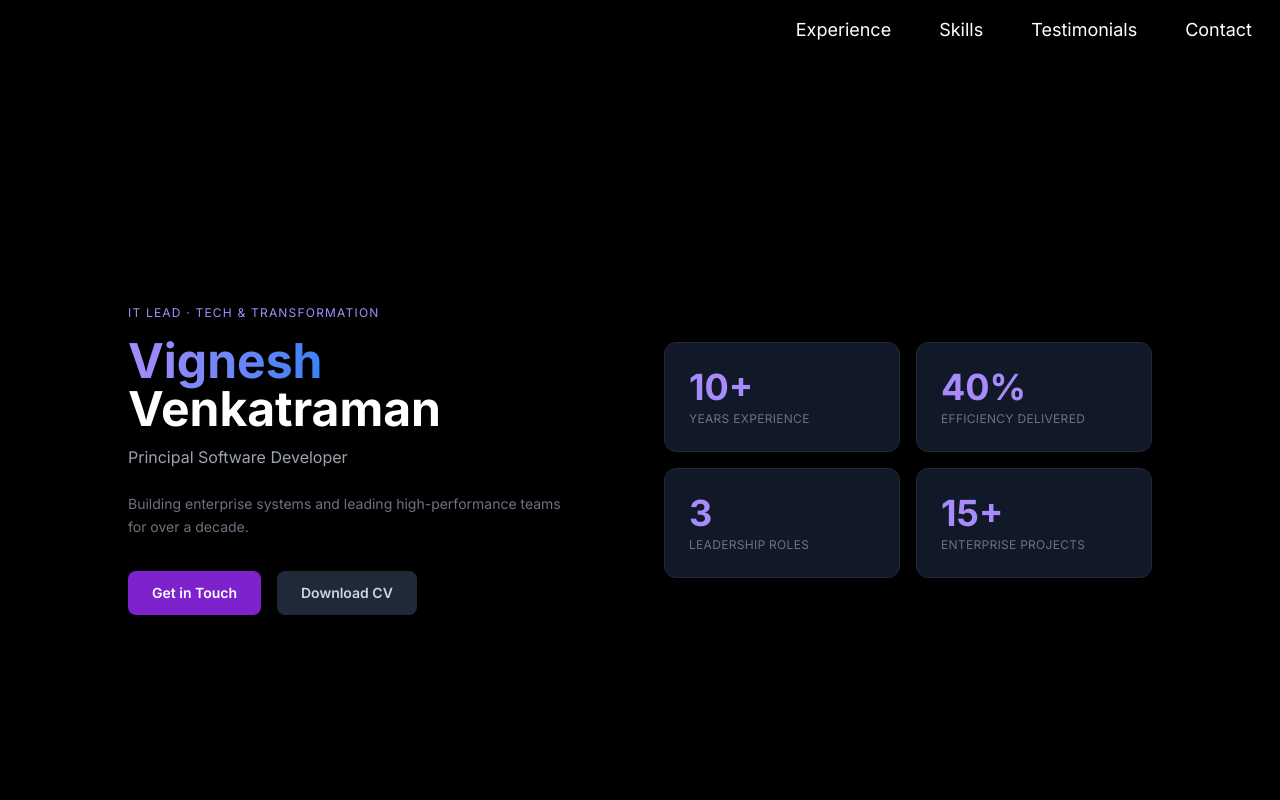
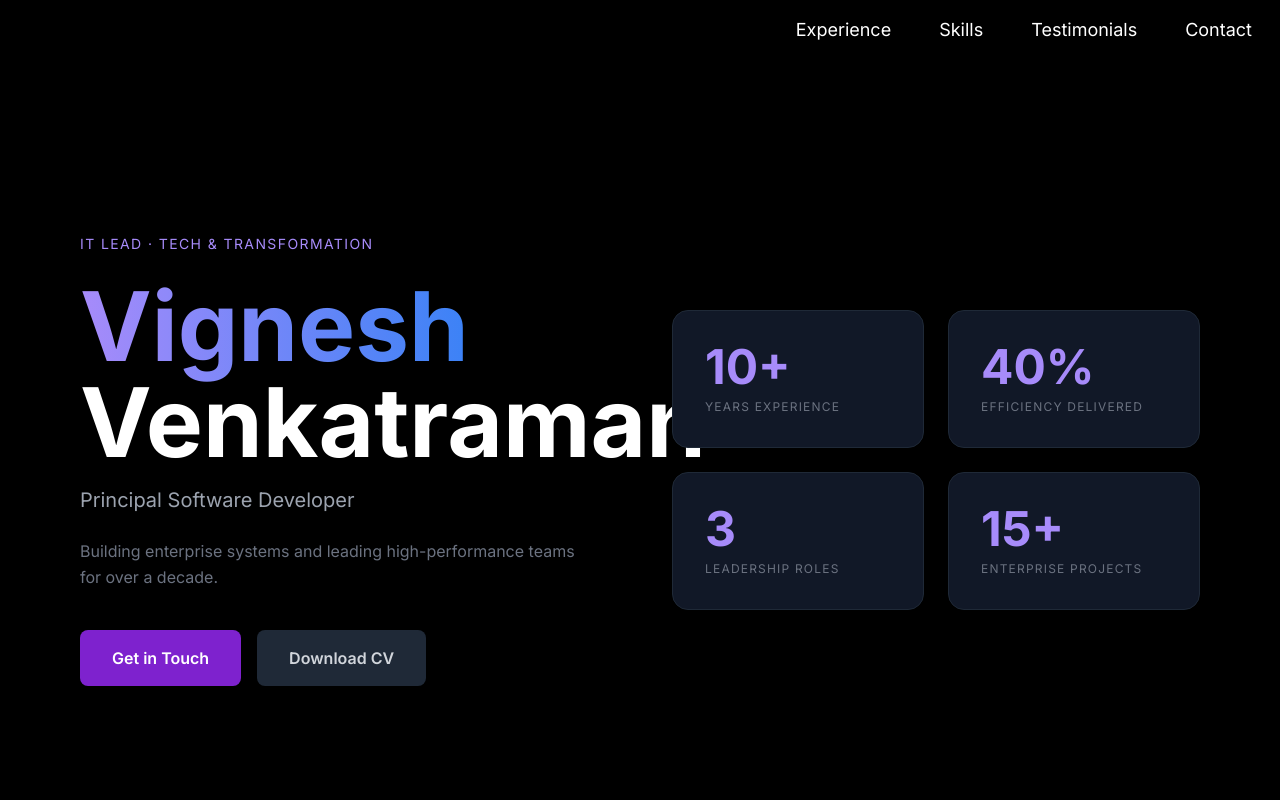
Before and after one commit to vigneshvenkat/senior-it-lead-portfolio, a Next.js app: page / in a window 1280 px wide. Shown: the top 800 px of the page. Built offline with nearby package versions, Linux system fonts and the light colour scheme.

Commit message:
Increased the size of contents in Hero

```diff
--- a/src/components/Hero.tsx
+++ b/src/components/Hero.tsx
@@ -1,38 +1,38 @@
 const Hero = () => {
   return (
     <section className="min-h-screen flex items-center bg-black text-white py-16">
-      <div className="w-full px-16 md:px-24 lg:px-32">
-        <div className="grid grid-cols-1 md:grid-cols-2 gap-12 items-center">
+      <div className="w-full px-12 md:px-20">
+        <div className="grid grid-cols-1 md:grid-cols-2 gap-16 items-center">
 
           {/* Left — text content */}
           <div>
-            <p className="text-xs uppercase tracking-widest text-purple-400 mb-4">
+            <p className="text-sm uppercase tracking-widest text-purple-400 mb-6">
               IT Lead · Tech &amp; Transformation
             </p>
-            <h1 className="text-4xl md:text-5xl font-bold leading-tight mb-3">
+            <h1 className="text-6xl md:text-7xl lg:text-8xl font-bold leading-none mb-4">
               <span className="text-transparent bg-clip-text bg-gradient-to-r from-purple-400 to-blue-500">
                 Vignesh
               </span>
               <br />
               Venkatraman
             </h1>
-            <p className="text-gray-400 mb-6 text-base">
+            <p className="text-gray-400 mb-6 text-xl">
               Principal Software Developer
             </p>
-            <p className="text-gray-500 text-sm leading-relaxed mb-8 max-w-md">
+            <p className="text-gray-500 text-base leading-relaxed mb-10 max-w-lg">
               Building enterprise systems and leading high-performance teams for over a decade.
             </p>
             <div className="flex space-x-4">
               <a
                 href="#contact"
-                className="bg-purple-700 hover:bg-purple-600 text-white px-6 py-3 rounded-lg font-semibold text-sm transition duration-300 inline-block"
+                className="bg-purple-700 hover:bg-purple-600 text-white px-8 py-4 rounded-lg font-semibold text-base transition duration-300 inline-block"
               >
                 Get in Touch
               </a>
               <a
                 href="/CV-VigneshVenkatraman.docx"
                 download
-                className="bg-gray-800 hover:bg-gray-700 text-gray-300 px-6 py-3 rounded-lg font-semibold text-sm transition duration-300 inline-block"
+                className="bg-gray-800 hover:bg-gray-700 text-gray-300 px-8 py-4 rounded-lg font-semibold text-base transition duration-300 inline-block"
               >
                 Download CV
               </a>
@@ -40,22 +40,22 @@ const Hero = () => {
           </div>
 
           {/* Right — stats grid */}
-          <div className="grid grid-cols-2 gap-4">
-            <div className="bg-gray-900 border border-gray-800 rounded-xl p-6">
-              <div className="text-4xl font-bold text-purple-400 mb-1">10+</div>
-              <div className="text-xs text-gray-500 tracking-wide uppercase">Years experience</div>
+          <div className="grid grid-cols-2 gap-6">
+            <div className="bg-gray-900 border border-gray-800 rounded-2xl p-8">
+              <div className="text-5xl font-bold text-purple-400 mb-2">10+</div>
+              <div className="text-xs text-gray-500 tracking-widest uppercase">Years experience</div>
             </div>
-            <div className="bg-gray-900 border border-gray-800 rounded-xl p-6">
-              <div className="text-4xl font-bold text-purple-400 mb-1">40%</div>
-              <div className="text-xs text-gray-500 tracking-wide uppercase">Efficiency delivered</div>
+            <div className="bg-gray-900 border border-gray-800 rounded-2xl p-8">
+              <div className="text-5xl font-bold text-purple-400 mb-2">40%</div>
+              <div className="text-xs text-gray-500 tracking-widest uppercase">Efficiency delivered</div>
             </div>
-            <div className="bg-gray-900 border border-gray-800 rounded-xl p-6">
-              <div className="text-4xl font-bold text-purple-400 mb-1">3</div>
-              <div className="text-xs text-gray-500 tracking-wide uppercase">Leadership roles</div>
+            <div className="bg-gray-900 border border-gray-800 rounded-2xl p-8">
+              <div className="text-5xl font-bold text-purple-400 mb-2">3</div>
+              <div className="text-xs text-gray-500 tracking-widest uppercase">Leadership roles</div>
             </div>
-            <div className="bg-gray-900 border border-gray-800 rounded-xl p-6">
-              <div className="text-4xl font-bold text-purple-400 mb-1">15+</div>
-              <div className="text-xs text-gray-500 tracking-wide uppercase">Enterprise projects</div>
+            <div className="bg-gray-900 border border-gray-800 rounded-2xl p-8">
+              <div className="text-5xl font-bold text-purple-400 mb-2">15+</div>
+              <div className="text-xs text-gray-500 tracking-widest uppercase">Enterprise projects</div>
             </div>
           </div>
 
```
